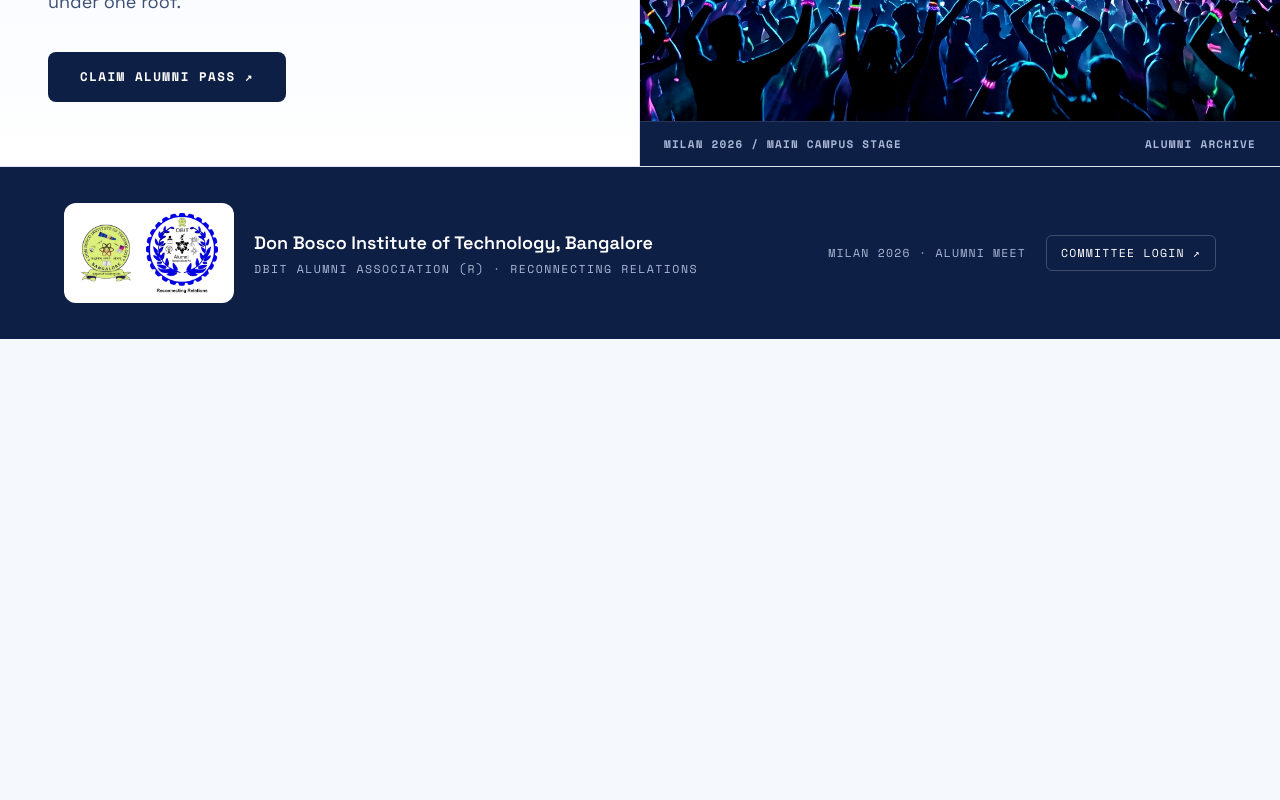
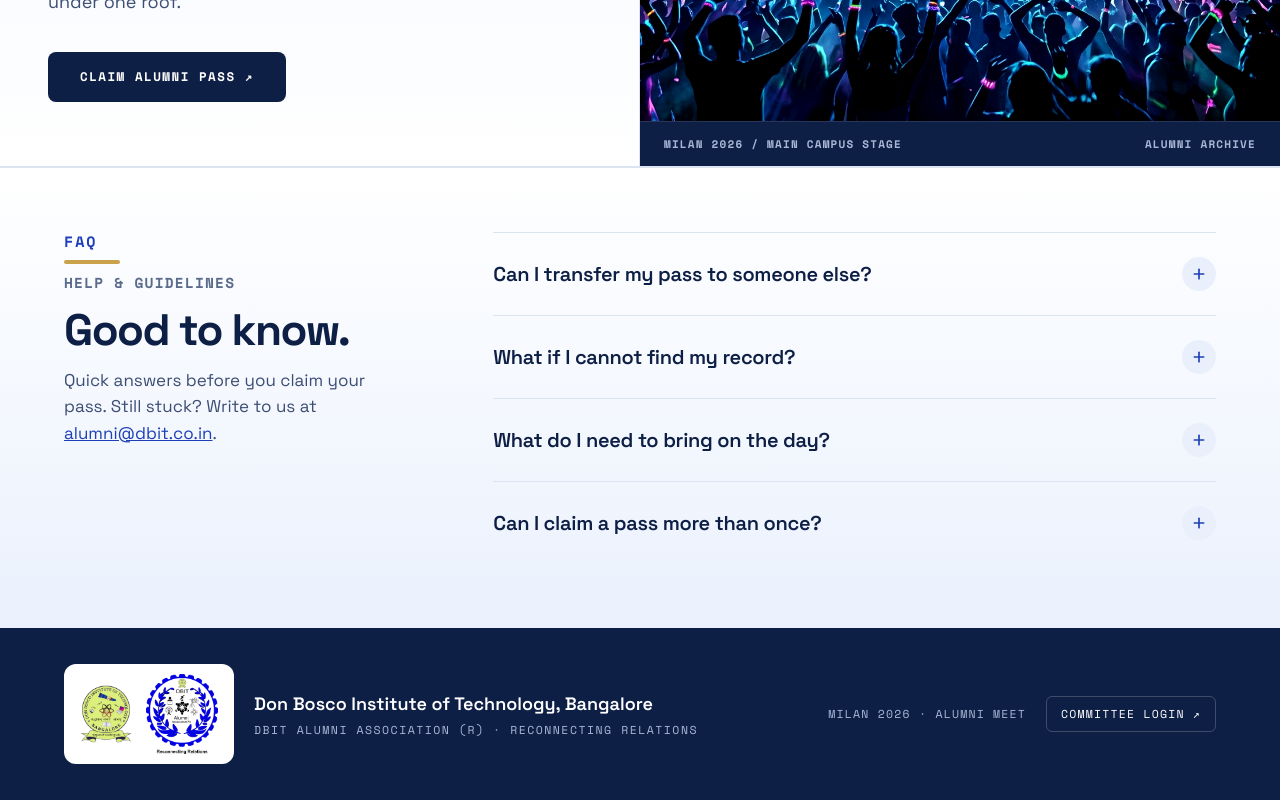
Before and after one commit to strixdominator/chronos-fest-portal, a Next.js app: page / in a window 1280 px wide. Shown: the part 1588-2388 px from the top of the page. Before the commit the page ends 1927 px from the top, so only its background shows below. Built offline with nearby package versions, Linux system fonts and the light colour scheme; no server answers.

Commit message:
feat(ui): add interactive FAQ section from main.dc.html to home page

```diff
--- a/src/app/globals.css
+++ b/src/app/globals.css
@@ -753,6 +753,102 @@
 }
 
 /* ==========================================================================
+   FAQ SECTION (FROM MAIN.DC.HTML)
+   ========================================================================== */
+.dbit-faq-section {
+  background: linear-gradient(180deg, #FFFFFF 0%, #EAF1FD 100%);
+  border-top: 1px solid var(--border-color);
+  padding: 64px;
+  display: flex;
+  flex-wrap: wrap;
+  gap: 48px;
+}
+
+.dbit-faq-left {
+  flex: 1 1 280px;
+  min-width: 0;
+  display: flex;
+  flex-direction: column;
+  gap: 14px;
+}
+
+.dbit-faq-title {
+  margin: 0;
+  font-size: 44px;
+  letter-spacing: -1.5px;
+  line-height: 1.05;
+  font-weight: 700;
+  color: var(--color-navy);
+}
+
+.dbit-faq-desc {
+  margin: 0;
+  font-size: 17px;
+  line-height: 1.55;
+  color: var(--text-body);
+  max-width: 340px;
+}
+
+.dbit-faq-right {
+  flex: 2 1 520px;
+  min-width: 0;
+  display: flex;
+  flex-direction: column;
+}
+
+.dbit-faq-item {
+  border-top: 1px solid var(--border-color);
+}
+
+.dbit-faq-btn {
+  width: 100%;
+  display: flex;
+  justify-content: space-between;
+  align-items: center;
+  gap: 16px;
+  padding: 24px 0;
+  border: 0;
+  background: transparent;
+  text-align: left;
+  font-size: 20px;
+  font-weight: 600;
+  letter-spacing: -0.3px;
+  color: var(--color-navy);
+  cursor: pointer;
+  transition: color 0.2s ease;
+}
+
+.dbit-faq-btn:hover {
+  color: var(--color-blue);
+}
+
+.dbit-faq-toggle-icon {
+  flex: 0 0 auto;
+  display: flex;
+  align-items: center;
+  justify-content: center;
+  width: 34px;
+  height: 34px;
+  border-radius: 50%;
+  background: #EAF0FB;
+  color: var(--color-blue);
+  transition: transform 0.3s cubic-bezier(0.2, 0.8, 0.3, 1), background 0.2s;
+}
+
+.dbit-faq-btn:hover .dbit-faq-toggle-icon {
+  background: #DCE7FC;
+}
+
+.dbit-faq-answer {
+  margin: 0 0 24px;
+  max-width: 620px;
+  font-size: 16.5px;
+  line-height: 1.6;
+  color: var(--text-body);
+  animation: fadeIn 0.25s ease-out forwards;
+}
+
+/* ==========================================================================
    FOOTER (DBIT SPEC)
    ========================================================================== */
 .dbit-footer {
@@ -1224,6 +1320,10 @@
     padding: 48px 32px;
   }
 
+  .dbit-faq-section {
+    padding: 48px 32px;
+  }
+
   .dbit-footer {
     padding: 36px 32px;
   }
@@ -1279,6 +1379,20 @@
     padding: 36px 20px;
   }
 
+  .dbit-faq-section {
+    padding: 36px 20px;
+    gap: 32px;
+  }
+
+  .dbit-faq-title {
+    font-size: 32px;
+  }
+
+  .dbit-faq-btn {
+    font-size: 17.5px;
+    padding: 18px 0;
+  }
+
   .dbit-footer {
     padding: 28px 20px;
   }
--- a/src/app/page.tsx
+++ b/src/app/page.tsx
@@ -6,8 +6,28 @@
 import PassLogin from '@/components/PassLogin';
 import { EventSettings } from '@/lib/types';
 
+const FAQS = [
+  {
+    q: 'Can I transfer my pass to someone else?',
+    a: 'No. Each pass is tied to one verified alumni record, so it cannot be shared or transferred.'
+  },
+  {
+    q: 'What if I cannot find my record?',
+    a: 'Check your USN for typos first. If it still does not match, write to the alumni association at alumni@dbit.co.in and we will look into it.'
+  },
+  {
+    q: 'What do I need to bring on the day?',
+    a: 'Your QR pass on your phone or a printout. Each QR code works for a single entry, and you will receive a wristband at the gate.'
+  },
+  {
+    q: 'Can I claim a pass more than once?',
+    a: 'No. One alumni identity gets one pass. If you have lost yours, use the Find My Pass tab to retrieve it.'
+  }
+];
+
 export default function HomePage() {
   const [activeTab, setActiveTab] = useState<'register' | 'lookup'>('register');
+  const [openFaq, setOpenFaq] = useState<number | null>(null);
   const [stats, setStats] = useState<{ total: number; capacity: number; checkedIn: number }>({
     total: 0,
     capacity: 1000,
@@ -239,6 +259,66 @@
         </div>
       </section>
 
+      {/* FAQ SECTION */}
+      <section id="faq" className="dbit-faq-section">
+        <div className="dbit-faq-left">
+          <div className="dbit-hero-meta">
+            <span className="dbit-hero-tag">FAQ</span>
+            <span className="dbit-gold-divider" />
+            <span className="dbit-hero-venue">HELP & GUIDELINES</span>
+          </div>
+          <h2 className="dbit-faq-title">Good to know.</h2>
+          <p className="dbit-faq-desc">
+            Quick answers before you claim your pass. Still stuck? Write to us at{' '}
+            <a href="mailto:alumni@dbit.co.in" style={{ color: 'var(--color-blue)', textDecoration: 'underline' }}>
+              alumni@dbit.co.in
+            </a>
+            .
+          </p>
+        </div>
+
+        <div className="dbit-faq-right">
+          {FAQS.map((faq, index) => {
+            const isOpen = openFaq === index;
+            return (
+              <div key={index} className="dbit-faq-item">
+                <button
+                  type="button"
+                  className="dbit-faq-btn"
+                  onClick={() => setOpenFaq(isOpen ? null : index)}
+                  aria-expanded={isOpen}
+                >
+                  <span>{faq.q}</span>
+                  <span
+                    className="dbit-faq-toggle-icon"
+                    style={{ transform: isOpen ? 'rotate(45deg)' : 'none' }}
+                  >
+                    <svg
+                      width="16"
+                      height="16"
+                      viewBox="0 0 24 24"
+                      fill="none"
+                      stroke="currentColor"
+                      strokeWidth="2.5"
+                      strokeLinecap="round"
+                      strokeLinejoin="round"
+                    >
+                      <line x1="12" y1="5" x2="12" y2="19" />
+                      <line x1="5" y1="12" x2="19" y2="12" />
+                    </svg>
+                  </span>
+                </button>
+                {isOpen && (
+                  <p className="dbit-faq-answer">
+                    {faq.a}
+                  </p>
+                )}
+              </div>
+            );
+          })}
+        </div>
+      </section>
+
       {/* FOOTER */}
       <footer className="dbit-footer no-print">
         <div className="dbit-footer-content">
--- a/src/components/Navbar.tsx
+++ b/src/components/Navbar.tsx
@@ -27,7 +27,10 @@
           EVENT
         </a>
         <a href="#how" className="dbit-nav-link">
-          PASS PORTAL
+          HOW IT WORKS
+        </a>
+        <a href="#faq" className="dbit-nav-link">
+          FAQ
         </a>
         <a href="#claim" className="dbit-nav-cta">
           CLAIM PASS ↗
```
